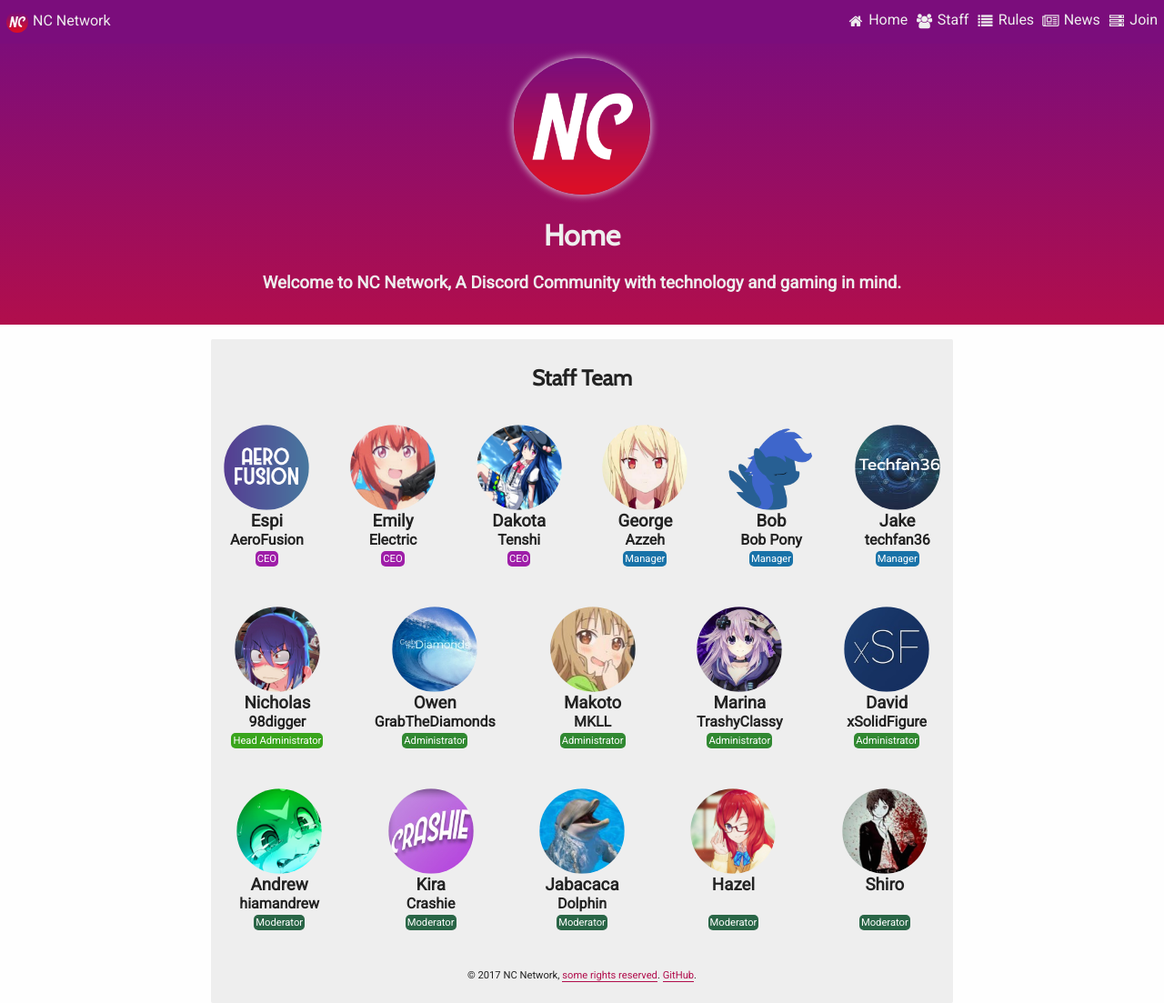
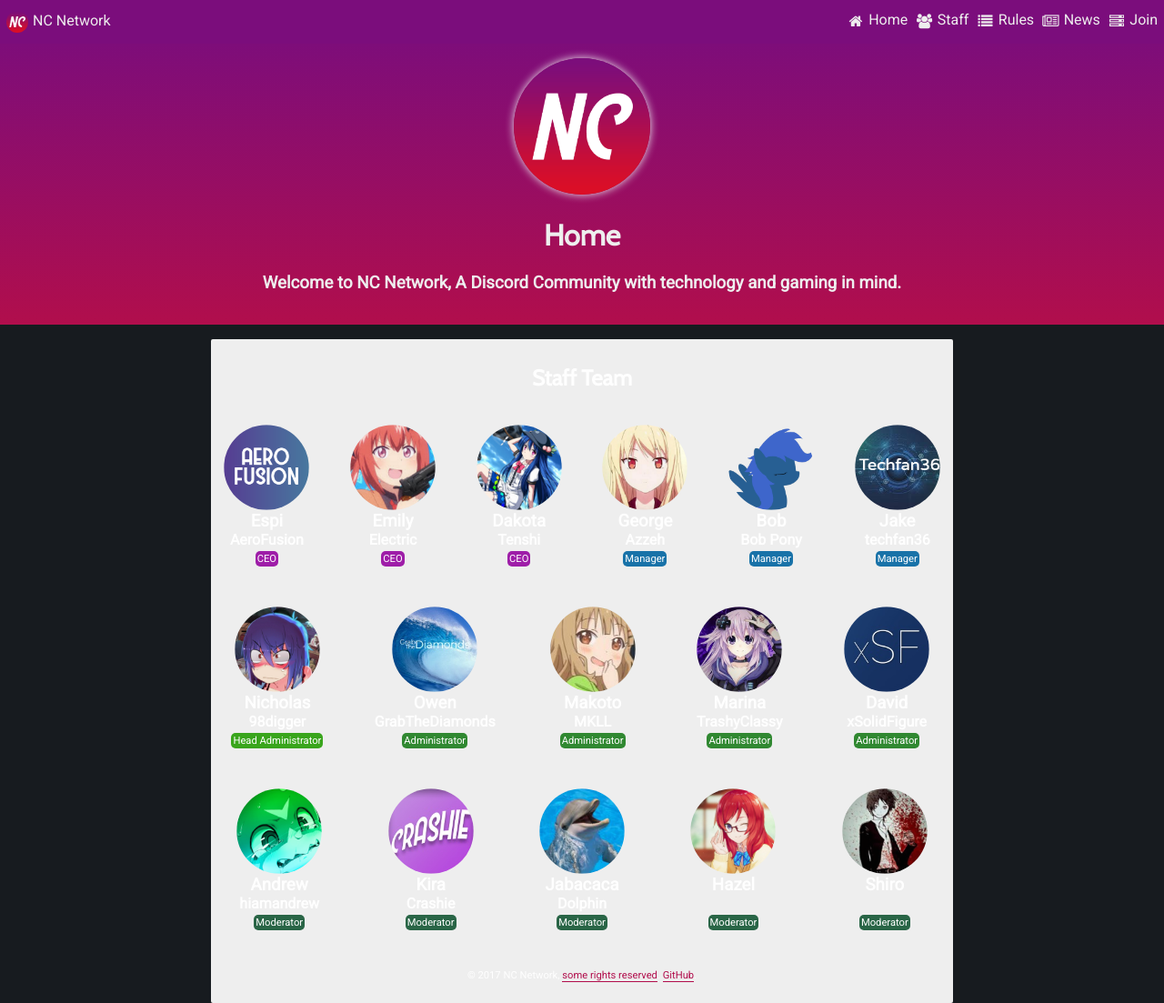
Before and after one commit to xwinbyte/NetskyWebsite, a Jekyll site: the page built from index.html, in a window 1280 px wide and 1103 px high. Shown: the whole window at 91% size. Built offline with Jekyll 4.4.1, drawn with Linux system fonts in a browser that asks for light colours.

Commit message:
Testing darktheme
Dark Theme Test

```diff
--- a/css/style.scss
+++ b/css/style.scss
@@ -9,8 +9,8 @@
 }
 
 body {
-  background-color: #fefefe;
-  color: #222;
+  background-color: #171B1F;
+  color: #fefefe;
   font-family: 'Roboto', 'Tahoma', sans-serif;
   overflow-x: hidden;
   overflow-y: scroll;
```
